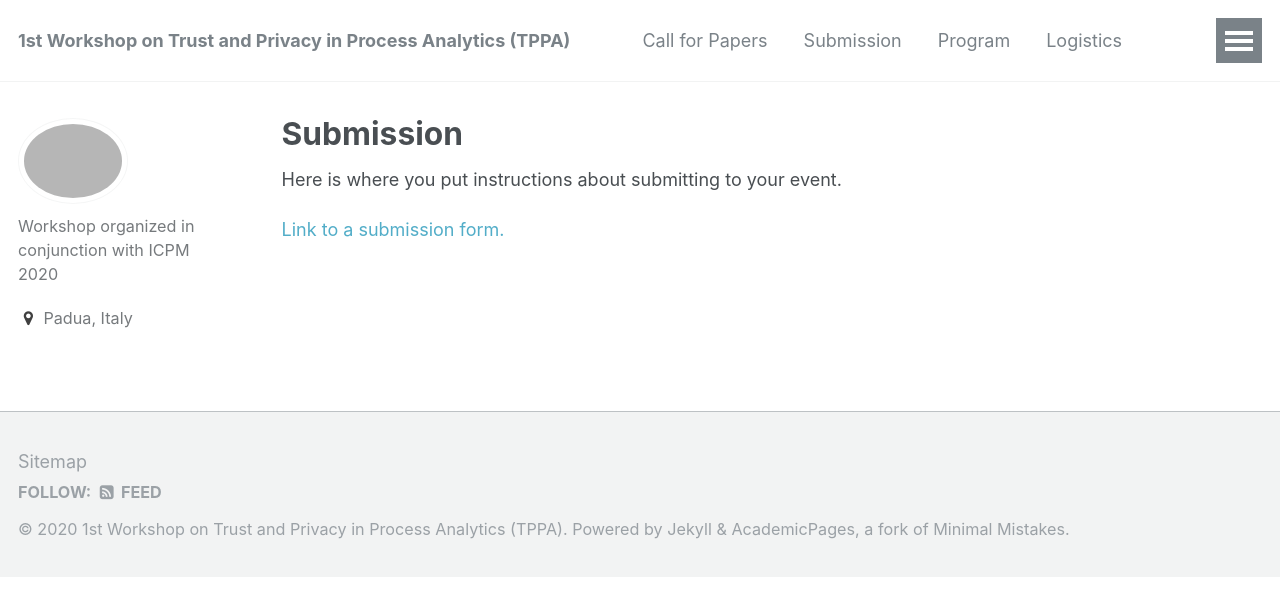
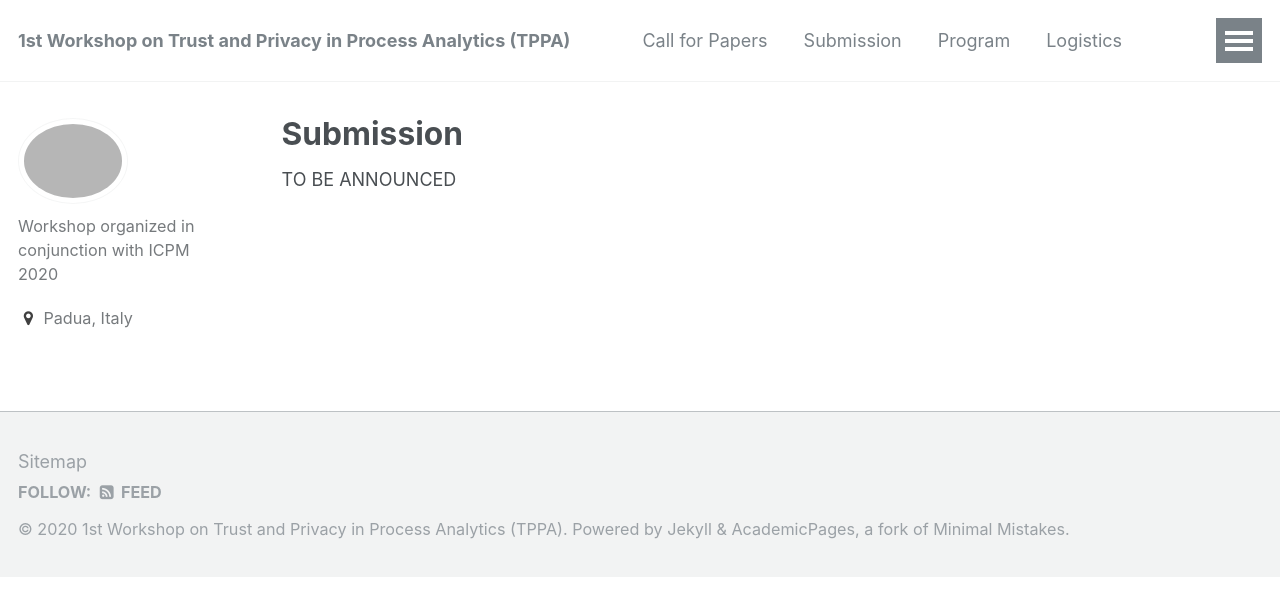
Before and after one commit to academicpages/events, a Jekyll site: the page built from _pages/submission.md, in a window 1280 px wide. Shown: the top 616 px of the page. Built offline with Jekyll 4.4.1, drawn with Linux system fonts in a browser that asks for light colours.

Commit message:
Update submission.md

```diff
--- a/_pages/submission.md
+++ b/_pages/submission.md
@@ -4,6 +4,4 @@ title: "Submission"
 author_profile: true
 ---
 
-Here is where you put instructions about submitting to your event.
-
-[Link to a submission form.]()
+TO BE ANNOUNCED
```
